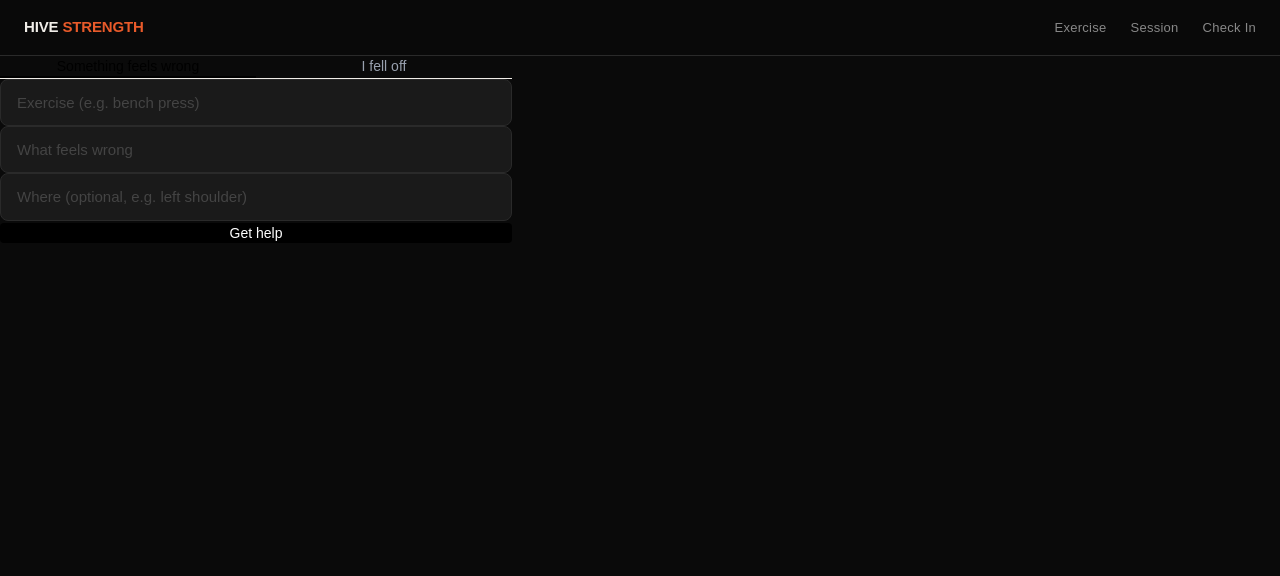
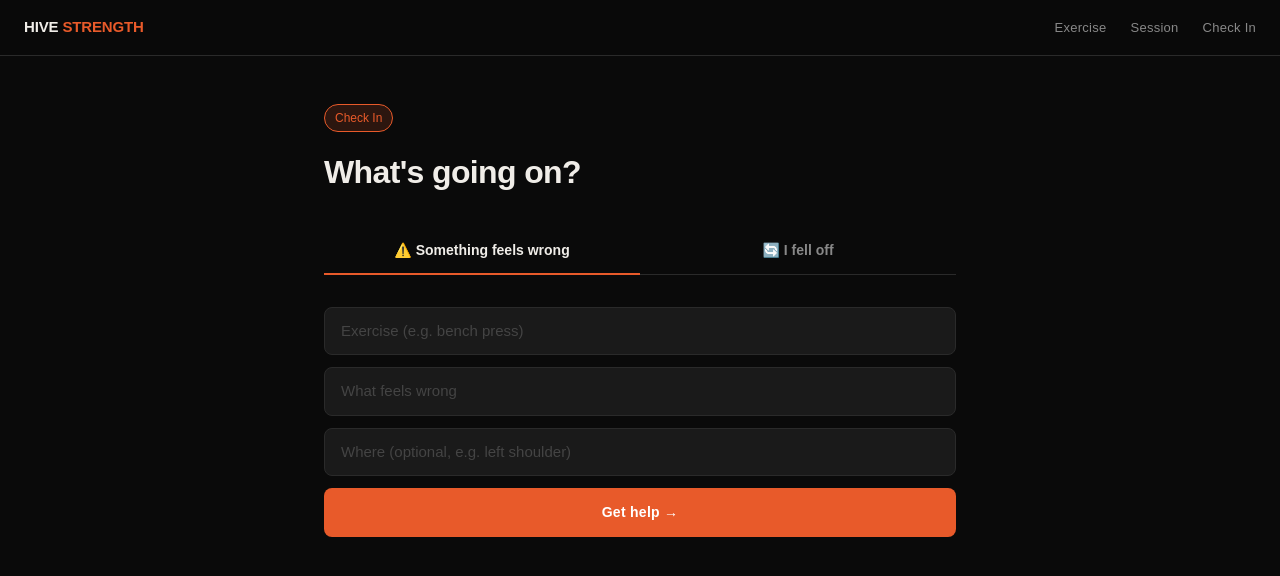
Before and after one commit to saggarsonny-boop/hive-strength-mastery, a Next.js app: page /check-in in a window 1280 px wide. Shown: the top 576 px of the page. Built offline with nearby package versions, Linux system fonts and the light colour scheme.

Commit message:
fix: check-in tabs, improved UI

```diff
--- a/app/check-in/page.tsx
+++ b/app/check-in/page.tsx
@@ -47,95 +47,107 @@ function CheckInContent() {
 
   return (
     <LayoutShell>
-      <div className="max-w-lg mx-auto px-4 py-8 space-y-6">
-        <div className="flex border-b">
+      <div style={{ maxWidth: "680px", margin: "0 auto", padding: "48px 24px" }}>
+        <div style={{ marginBottom: "32px" }}>
+          <span className="tag tag-accent" style={{ marginBottom: "16px", display: "inline-block" }}>Check In</span>
+          <h2 style={{ fontSize: "32px" }}>What's going on?</h2>
+        </div>
+
+        {/* Tabs */}
+        <div style={{ display: "flex", borderBottom: "1px solid var(--border)", marginBottom: "32px" }}>
           {(["form", "setback"] as const).map((t) => (
-            <button key={t} onClick={() => setTab(t)}
-              className={`flex-1 py-2 text-sm font-medium border-b-2 transition-colors ${tab === t ? "border-black text-black" : "border-transparent text-gray-400"}`}>
-              {t === "form" ? "Something feels wrong" : "I fell off"}
+            <button key={t} onClick={() => setTab(t)} style={{
+              flex: 1,
+              padding: "12px",
+              background: "none",
+              border: "none",
+              borderBottom: tab === t ? "2px solid var(--accent)" : "2px solid transparent",
+              color: tab === t ? "var(--text-primary)" : "var(--text-secondary)",
+              fontFamily: "Syne, sans-serif",
+              fontWeight: 600,
+              fontSize: "14px",
+              cursor: "pointer",
+              transition: "all 0.15s",
+              marginBottom: "-1px",
+            }}>
+              {t === "form" ? "⚠️ Something feels wrong" : "🔄 I fell off"}
             </button>
           ))}
         </div>
 
         {tab === "form" && !formResult && (
-          <div className="space-y-4">
+          <div style={{ display: "flex", flexDirection: "column", gap: "12px" }}>
             <input placeholder="Exercise (e.g. bench press)" value={formData.exercise}
-              onChange={(e) => setFormData(p => ({ ...p, exercise: e.target.value }))}
-              className="w-full border rounded px-3 py-2 text-sm" />
+              onChange={(e) => setFormData(p => ({ ...p, exercise: e.target.value }))} />
             <input placeholder="What feels wrong" value={formData.issue}
-              onChange={(e) => setFormData(p => ({ ...p, issue: e.target.value }))}
-              className="w-full border rounded px-3 py-2 text-sm" />
+              onChange={(e) => setFormData(p => ({ ...p, issue: e.target.value }))} />
             <input placeholder="Where (optional, e.g. left shoulder)" value={formData.location}
-              onChange={(e) => setFormData(p => ({ ...p, location: e.target.value }))}
-              className="w-full border rounded px-3 py-2 text-sm" />
-            {error && <p className="text-red-500 text-sm">{error}</p>}
-            <button onClick={submitForm} disabled={loading}
-              className="bg-black text-white px-4 py-3 rounded font-medium text-sm hover:opacity-80 disabled:opacity-40 w-full">
-              {loading ? "Checking..." : "Get help"}
+              onChange={(e) => setFormData(p => ({ ...p, location: e.target.value }))} />
+            {error && <p style={{ color: "var(--accent)", fontSize: "14px" }}>{error}</p>}
+            <button onClick={submitForm} disabled={loading} className="btn-primary">
+              {loading ? "Analysing..." : "Get help →"}
             </button>
           </div>
         )}
 
         {tab === "form" && formResult && (
-          <div className="space-y-4 text-sm">
-            <section>
-              <p className="font-semibold">Possible causes</p>
-              <ul className="space-y-1 text-gray-700">
-                {formResult.possibleCauses.map((c, i) => <li key={i}>{c}</li>)}
-              </ul>
-            </section>
-            <section>
-              <p className="font-semibold">Try these adjustments</p>
-              <ul className="space-y-1">
-                {formResult.adjustments.map((a, i) => <li key={i}>{a}</li>)}
-              </ul>
-            </section>
-            <section>
-              <p className="font-semibold">Safer variations</p>
-              <ul className="space-y-1 text-gray-500">
-                {formResult.saferVariations.map((v, i) => <li key={i}>{v}</li>)}
-              </ul>
-            </section>
-            <p className="text-xs text-gray-400 border-t pt-3">{formResult.disclaimer}</p>
-            <button onClick={() => setFormResult(null)}
-              className="bg-white border border-gray-300 text-black px-4 py-3 rounded font-medium text-sm hover:bg-gray-50 w-full">
-              Check another
-            </button>
+          <div style={{ display: "flex", flexDirection: "column", gap: "16px" }}>
+            <div className="card">
+              <h4 style={{ fontSize: "13px", letterSpacing: "0.1em", color: "var(--text-muted)", marginBottom: "16px", fontFamily: "Syne, sans-serif" }}>POSSIBLE CAUSES</h4>
+              {formResult.possibleCauses.map((c, i) => (
+                <p key={i} style={{ fontSize: "14px", color: "var(--text-secondary)", marginBottom: "8px", paddingLeft: "12px", borderLeft: "2px solid var(--accent)" }}>{c}</p>
+              ))}
+            </div>
+            <div className="card">
+              <h4 style={{ fontSize: "13px", letterSpacing: "0.1em", color: "var(--text-muted)", marginBottom: "16px", fontFamily: "Syne, sans-serif" }}>ADJUSTMENTS</h4>
+              {formResult.adjustments.map((a, i) => (
+                <p key={i} style={{ fontSize: "14px", color: "var(--text-primary)", marginBottom: "8px" }}>→ {a}</p>
+              ))}
+            </div>
+            <div className="card">
+              <h4 style={{ fontSize: "13px", letterSpacing: "0.1em", color: "var(--text-muted)", marginBottom: "16px", fontFamily: "Syne, sans-serif" }}>SAFER VARIATIONS</h4>
+              {formResult.saferVariations.map((v, i) => (
+                <p key={i} style={{ fontSize: "14px", color: "var(--text-secondary)", marginBottom: "8px" }}>{v}</p>
+              ))}
+            </div>
+            <p style={{ fontSize: "12px", color: "var(--text-muted)", borderTop: "1px solid var(--border)", paddingTop: "16px" }}>{formResult.disclaimer}</p>
+            <button onClick={() => setFormResult(null)} className="btn-secondary">Check another</button>
           </div>
         )}
 
         {tab === "setback" && !setbackResult && (
-          <div className="space-y-4">
+          <div style={{ display: "flex", flexDirection: "column", gap: "12px" }}>
             <textarea placeholder="What happened? Missed sessions, regression, life got in the way..."
               value={setbackData.description}
               onChange={(e) => setSetbackData({ description: e.target.value })}
-              rows={4} className="w-full border rounded px-3 py-2 text-sm" />
-            {error && <p className="text-red-500 text-sm">{error}</p>}
-            <button onClick={submitSetback} disabled={loading}
-              className="bg-black text-white px-4 py-3 rounded font-medium text-sm hover:opacity-80 disabled:opacity-40 w-full">
-              {loading ? "..." : "Help me get back"}
+              rows={5} />
+            {error && <p style={{ color: "var(--accent)", fontSize: "14px" }}>{error}</p>}
+            <button onClick={submitSetback} disabled={loading} className="btn-primary">
+              {loading ? "Thinking..." : "Help me get back →"}
             </button>
           </div>
         )}
 
         {tab === "setback" && setbackResult && (
-          <div className="space-y-4 text-sm">
-            <p>{setbackResult.reframe}</p>
-            <p className="text-gray-500">{setbackResult.normalization}</p>
-            <section>
-              <p className="font-semibold">Small steps back</p>
-              <ul className="space-y-1">
-                {setbackResult.microPlan.map((s, i) => <li key={i}>{s}</li>)}
-              </ul>
-            </section>
-            <div className="bg-gray-50 rounded p-3">
-              <p className="font-semibold text-xs text-gray-400 uppercase tracking-wide mb-1">Start here</p>
-              <p>{setbackResult.firstStep}</p>
+          <div style={{ display: "flex", flexDirection: "column", gap: "16px" }}>
+            <div className="card">
+              <p style={{ fontSize: "16px", lineHeight: 1.7, color: "var(--text-primary)", marginBottom: "12px" }}>{setbackResult.reframe}</p>
+              <p style={{ fontSize: "14px", color: "var(--text-secondary)", lineHeight: 1.6 }}>{setbackResult.normalization}</p>
             </div>
-            <button onClick={() => setSetbackResult(null)}
-              className="bg-white border border-gray-300 text-black px-4 py-3 rounded font-medium text-sm hover:bg-gray-50 w-full">
-              Start over
-            </button>
+            <div className="card">
+              <h4 style={{ fontSize: "13px", letterSpacing: "0.1em", color: "var(--text-muted)", marginBottom: "16px", fontFamily: "Syne, sans-serif" }}>SMALL STEPS BACK</h4>
+              {setbackResult.microPlan.map((s, i) => (
+                <div key={i} style={{ display: "flex", gap: "12px", marginBottom: "10px", alignItems: "flex-start" }}>
+                  <span style={{ color: "var(--accent)", fontFamily: "Syne, sans-serif", fontWeight: 700, fontSize: "13px", minWidth: "20px" }}>{i + 1}</span>
+                  <p style={{ fontSize: "14px", color: "var(--text-primary)", lineHeight: 1.5 }}>{s}</p>
+                </div>
+              ))}
+            </div>
+            <div className="card" style={{ borderColor: "rgba(76,175,130,0.3)", background: "rgba(76,175,130,0.05)" }}>
+              <h4 style={{ fontSize: "13px", letterSpacing: "0.1em", color: "var(--success)", marginBottom: "12px", fontFamily: "Syne, sans-serif" }}>START HERE</h4>
+              <p style={{ fontSize: "16px", color: "var(--text-primary)", lineHeight: 1.6 }}>{setbackResult.firstStep}</p>
+            </div>
+            <button onClick={() => setSetbackResult(null)} className="btn-secondary">Start over</button>
           </div>
         )}
       </div>
```
